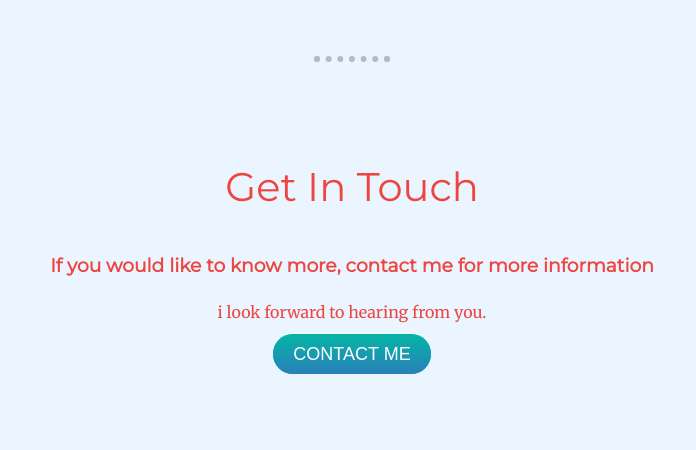
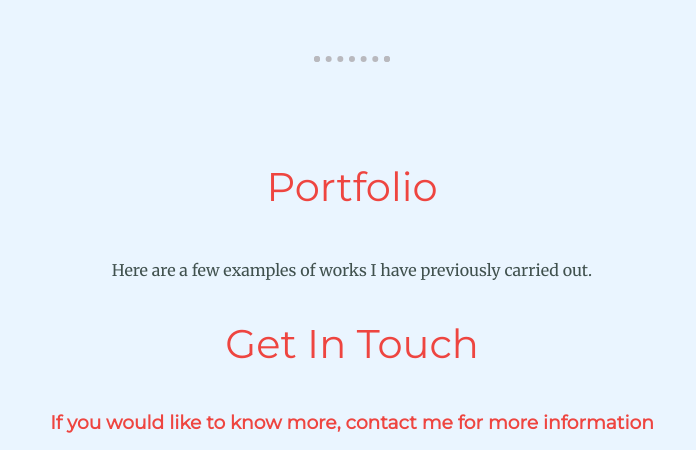
Before and after one commit to MNH-web/Marcy-Portfolio, a plain HTML site: page index.html in a window 1280 px wide. Shown: the part 2297-2747 px from the top of the page, without its empty margins (288-984 px from the left). Drawn offline with Linux system fonts and the light colour scheme.

Commit message:
Add files via upload
new update

```diff
--- a/index.html
+++ b/index.html
@@ -28,7 +28,7 @@
             <div class="skills-row">
                 <img class="htmlimg" src="images/html (2).png" alt="HTML5 logo">
                 <h3> HTML5</h3>
-                <p>Although I have only been learning html 5 for a few months, I have picked up and understand the basics of html 5 and building a base for a website</p>
+                <p>Although I have only been learning html 5 for a few months, I have picked up and understand the basics of html 5 and building a base for a website.</p>
             </div>
             <div class="skills-row">
                 <img class="cssimg" src="images/css.png" alt="CSS3 logo">
@@ -42,6 +42,10 @@
             </div>
         </div>
         <hr>
+        <div class="Portfolio">
+             <h2>Portfolio</h2>
+             <p>Here are a few examples of works I have previously carried out.</p>
+        </div>
         <div class="contact-me">
             <h2>Get In Touch</h2>
             <h3>If you would like to know more, contact me for more information</h3>
@@ -50,6 +54,8 @@
 
         </div>
     </div>
+
+
 
     <div class="bottom-container">
         <a class="footer-link" href="https://www.facebook.com/marcy.herbert.1">Facebook</a>
```
